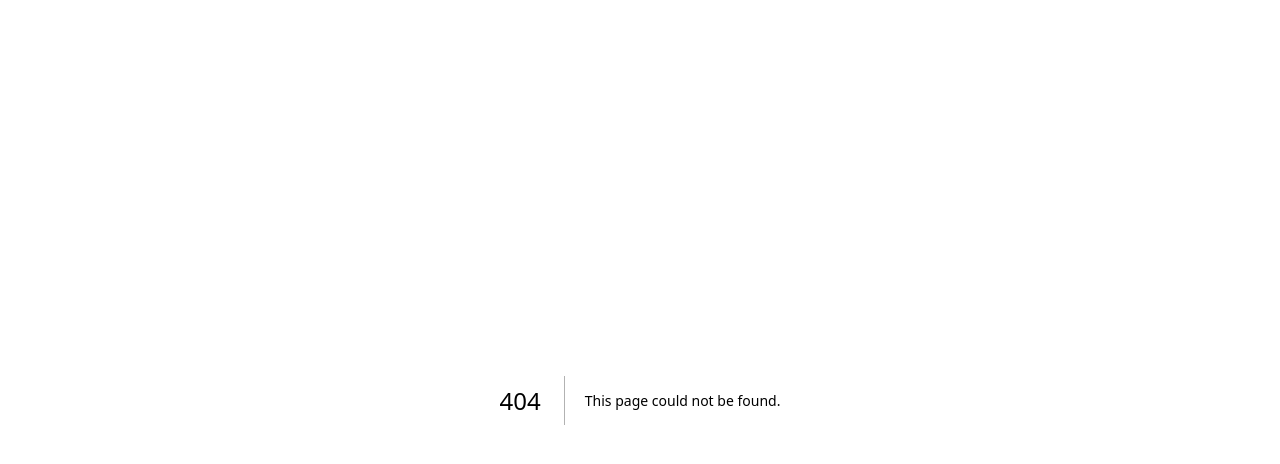
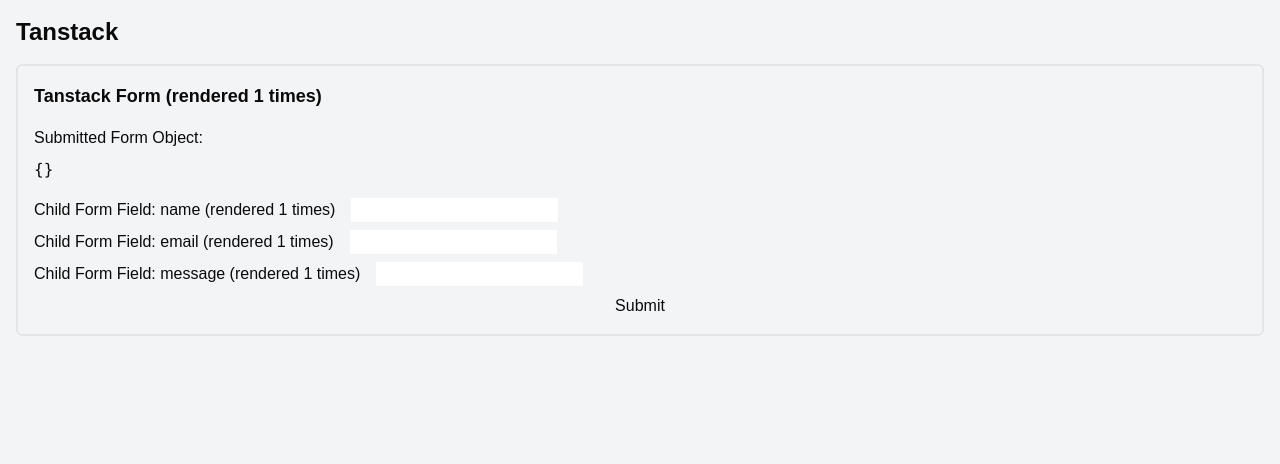
Before and after one commit to heecheon92/next15-test, a Next.js app: page /playground/tanstack in a window 1280 px wide. Before the commit this address had no page. Shown: the top 464 px of the page. Built offline with nearby package versions, Linux system fonts and the light colour scheme.

Commit message:
testing tanstack form

```diff
--- a/app/page.tsx
+++ b/app/page.tsx
@@ -1,12 +1,24 @@
 import Link from "next/link";
 
+const linkClassname = "p-2 bg-blue-600 text-white rounded-md";
 export default function Home() {
   return (
-    <div className="flex flex-col items-center space-y-4 min-h-screen p-8 pb-20">
-      <Link href="/playground/shadcn">Shadcn</Link>
-      <Link href="/playground/jotai">Jotai</Link>
-      <Link href="/playground/automemo">Auto Memo (React Compiler)</Link>
-      <Link href="/playground/zustand">Zustand</Link>
+    <div className="flex flex-col items-start space-y-4 min-h-screen p-8 pb-20">
+      <Link href="/playground/shadcn" className={linkClassname}>
+        Shadcn
+      </Link>
+      <Link href="/playground/jotai" className={linkClassname}>
+        Jotai
+      </Link>
+      <Link href="/playground/automemo" className={linkClassname}>
+        Auto Memo (React Compiler)
+      </Link>
+      <Link href="/playground/zustand" className={linkClassname}>
+        Zustand
+      </Link>
+      <Link href="/playground/tanstack" className={linkClassname}>
+        Tanstack
+      </Link>
     </div>
   );
 }
--- /dev/null
+++ b/app/playground/tanstack/@form/page.tsx
@@ -0,0 +1,94 @@
+"use client";
+
+import { useRenderCount } from "@/app/util/render";
+import { ReactFormExtendedApi, useForm } from "@tanstack/react-form";
+import { ComponentProps, useState } from "react";
+
+type SampleForm = {
+  name: string;
+  email: string;
+  message: string;
+};
+export default function TanstackFormPage() {
+  const renderCount = useRenderCount();
+  const [submittedFormValue, setSubmittedFormValue] = useState<object>({});
+  const form = useForm<SampleForm>({
+    defaultValues: {
+      name: "",
+      email: "",
+      message: "",
+    },
+    onSubmit: ({ value }) => {
+      setSubmittedFormValue(value);
+    },
+  });
+
+  return (
+    <div className="flex flex-col space-y-4 p-4 border-2 rounded-md">
+      <header className="text-lg font-semibold">{`Tanstack Form (rendered ${renderCount} times)`}</header>
+
+      <div className="flex flex-col space-y-2">
+        <span>Submitted Form Object:</span>
+        <pre>{JSON.stringify(submittedFormValue, null, 2)}</pre>
+      </div>
+
+      <form
+        className="flex flex-col space-y-2"
+        onSubmit={(e) => {
+          e.preventDefault();
+          form.handleSubmit();
+        }}
+      >
+        <ChildFormField<SampleForm>
+          api={form}
+          props={{
+            name: "name",
+          }}
+        />
+
+        <ChildFormField<SampleForm>
+          api={form}
+          props={{
+            name: "email",
+          }}
+        />
+
+        <ChildFormField<SampleForm>
+          api={form}
+          props={{
+            name: "message",
+          }}
+        />
+
+        <button type="submit">Submit</button>
+      </form>
+    </div>
+  );
+}
+
+function ChildFormField<T>({
+  api,
+  props,
+}: {
+  api: ReactFormExtendedApi<T, undefined>;
+  props: Omit<ComponentProps<typeof api.Field>, "children">;
+}) {
+  const renderCount = useRenderCount();
+  return (
+    <api.Field {...props}>
+      {(field) => (
+        <div className="flex flex-row space-x-4">
+          <header>{`Child Form Field: ${props.name} (rendered ${renderCount} times)`}</header>
+          <input
+            value={field.state.value as string}
+            onChange={(e) =>
+              field.handleChange(
+                e.target.value as Parameters<typeof field.handleChange>[0]
+              )
+            }
+          />
+        </div>
+      )}
+    </api.Field>
+  );
+}
--- /dev/null
+++ b/app/playground/tanstack/layout.tsx
@@ -0,0 +1,14 @@
+export default function TanstackFormLayout({
+  children,
+  form,
+}: {
+  children: React.ReactNode;
+  form: React.ReactNode;
+}) {
+  return (
+    <div className="flex flex-col space-y-4 w-full min-h-screen p-4 bg-gray-100">
+      {children}
+      {form}
+    </div>
+  );
+}
--- /dev/null
+++ b/app/playground/tanstack/page.tsx
@@ -0,0 +1,3 @@
+export default function TanstackMain() {
+  return <header className="text-2xl font-bold">Tanstack</header>;
+}
--- a/package.json
+++ b/package.json
@@ -27,6 +27,7 @@
     "@radix-ui/react-tabs": "^1.1.2",
     "@radix-ui/react-toast": "^1.2.4",
     "@radix-ui/react-tooltip": "^1.1.6",
+    "@tanstack/react-form": "^0.41.0",
     "babel-plugin-react-compiler": "^19.0.0-beta-63e3235-20250105",
     "class-variance-authority": "^0.7.1",
     "clsx": "^2.1.1",
```
Also changed, not shown: 1 other file (tests, documents, lock files or other folders).
